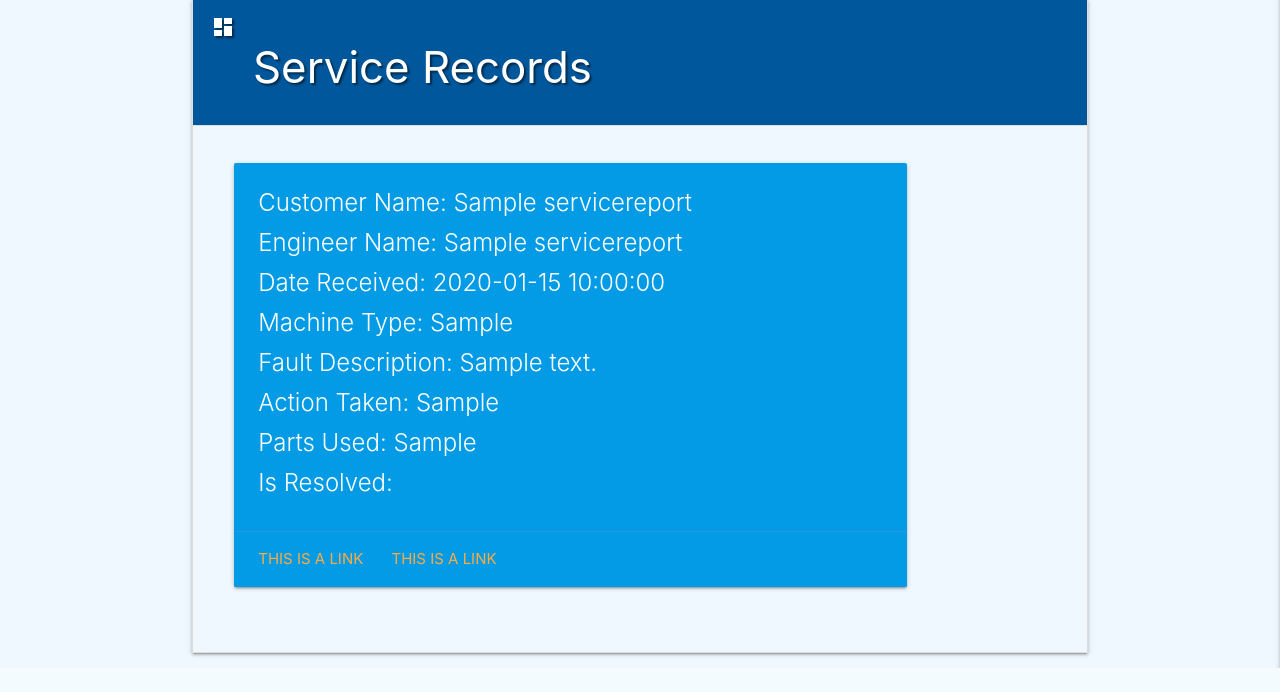
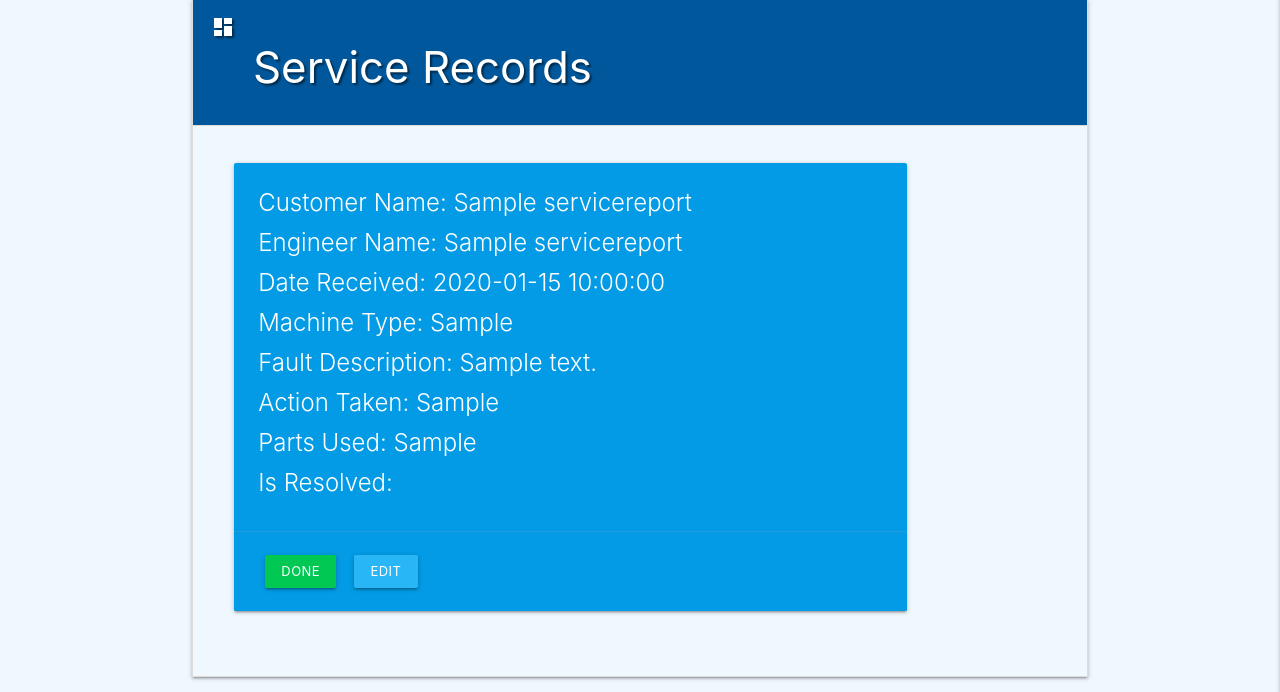
Before and after one commit to marks530/ms3_project, a Flask app: page / in a window 1280 px wide, after a click that opens the changed part. Shown: the part 160-852 px from the top of the page. Before the commit the page ends 828 px from the top, so only its background shows below. Run offline with Flask 2, Linux system fonts and the light colour scheme; a database or web service that is not in the repository returns one stand-in record (values such as "Sample title"); some libraries are stand-ins or nearby versions.

Commit message:
Add record edit/done buttons

```diff
--- a/static/css/style.css
+++ b/static/css/style.css
@@ -5,3 +5,7 @@
 .text-shadow {
     text-shadow: 2px 2px 2px rgba(0,0,0,0.5);
 }
+
+.btn-small {
+    margin: 7px
+}
--- a/templates/serviceReports.html
+++ b/templates/serviceReports.html
@@ -6,7 +6,7 @@
 <ul class="collapsible">
     <li>
       <div class="collapsible-header white-text light-blue darken-4 text-shadow">
-          <i class="material-icons">dashboard</i>
+          <i class="large material-icons">dashboard</i>
           <h3>Service Records</h3>
         </div>
       <div class="collapsible-body">
@@ -29,8 +29,8 @@
                     </span>
                     </div>
                     <div class="card-action">
-                    <a href="#">This is a link</a>
-                    <a href="#">This is a link</a>
+                    <a href="" class="btn-small green accent-4">Done</a>
+                    <a href="" class="btn-small light-blue lighten-1">Edit</a>
                     </div>
                 </div>
             </div>
```
